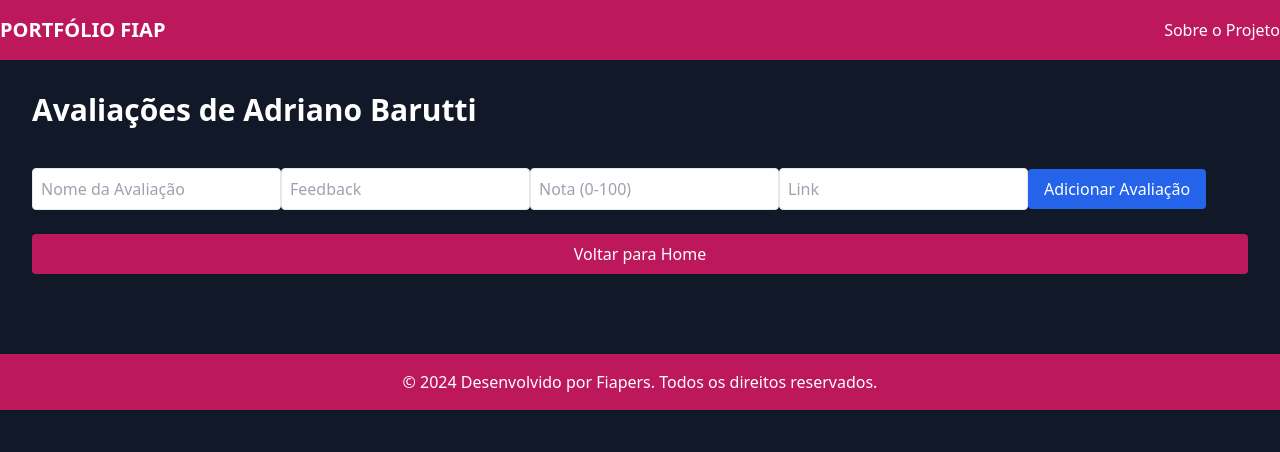
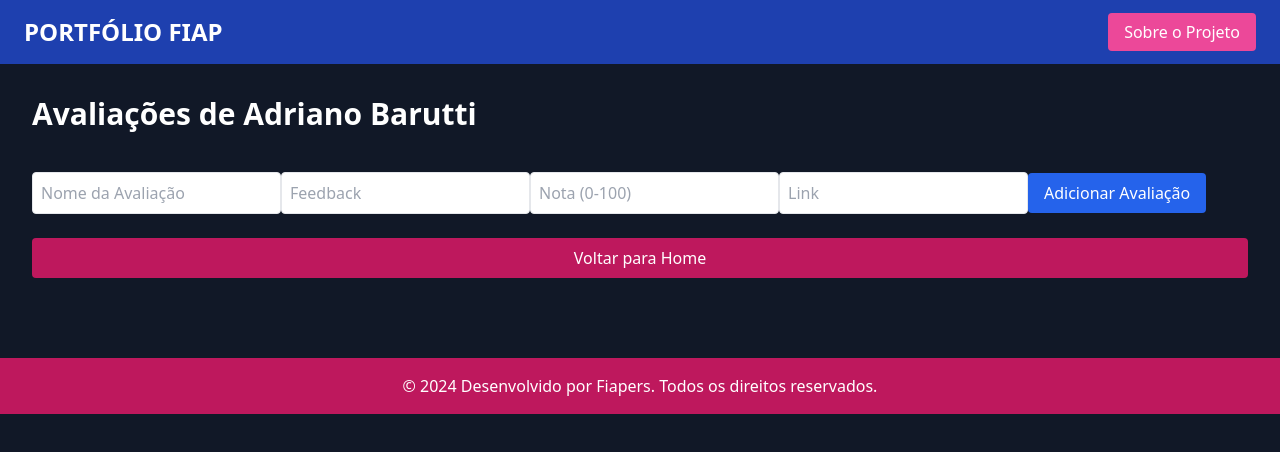
Before and after one commit to Julio-CRodrigues/cp06_front, a Next.js app in the folder cp06_front/: page /avaliacoes/1 in a window 1280 px wide. Shown: the top 452 px of the page. Built offline with nearby package versions, Linux system fonts and the light colour scheme.

Commit message:
alteração no cabeçalho e criação da página sobre

```diff
--- a/cp06_front/src/app/components/Cabecalho/cabecalho.tsx
+++ b/cp06_front/src/app/components/Cabecalho/cabecalho.tsx
@@ -1,21 +1,14 @@
-
 import Link from 'next/link';
 
 export default function Cabecalho() {
   return (
-    <header className="bg-pink-700 text-white py-4">
-      <div className="container mx-auto flex justify-between items-center">
-        <h1 className="text-xl font-bold">PORTFÓLIO FIAP</h1>
-        <nav>
-          <ul className="flex space-x-4">
-            <li>
-              <Link href="/sobre" className="hover:underline">
-                Sobre o Projeto
-              </Link>
-            </li>
-          </ul>
-        </nav>
-      </div>
+    <header className="bg-blue-800 text-white py-4 px-6 flex justify-between items-center">
+      <h1 className="text-2xl font-bold">PORTFÓLIO FIAP</h1>
+      <nav>
+        <Link href="/sobre" className="px-4 py-2 bg-pink-500 text-white rounded hover:bg-pink-600">
+          Sobre o Projeto
+        </Link>
+      </nav>
     </header>
   );
 }
--- /dev/null
+++ b/cp06_front/src/app/sobre/page.tsx
@@ -0,0 +1,13 @@
+export default function Sobre() {
+    return (
+      <div className="container mx-auto p-8">
+        <h1 className="text-3xl font-bold mb-6">Sobre o Projeto</h1>
+        <p>
+          Este projeto foi desenvolvido para demonstrar as habilidades de front-end
+          usando Next.js, Tailwind CSS e outras tecnologias. Ele inclui uma página
+          de apresentação de integrantes, métodos de avaliação e navegação entre
+          diferentes páginas.
+        </p>
+      </div>
+    );
+  }
```
Also changed, not shown: 1 other file (tests, documents, lock files or other folders).
